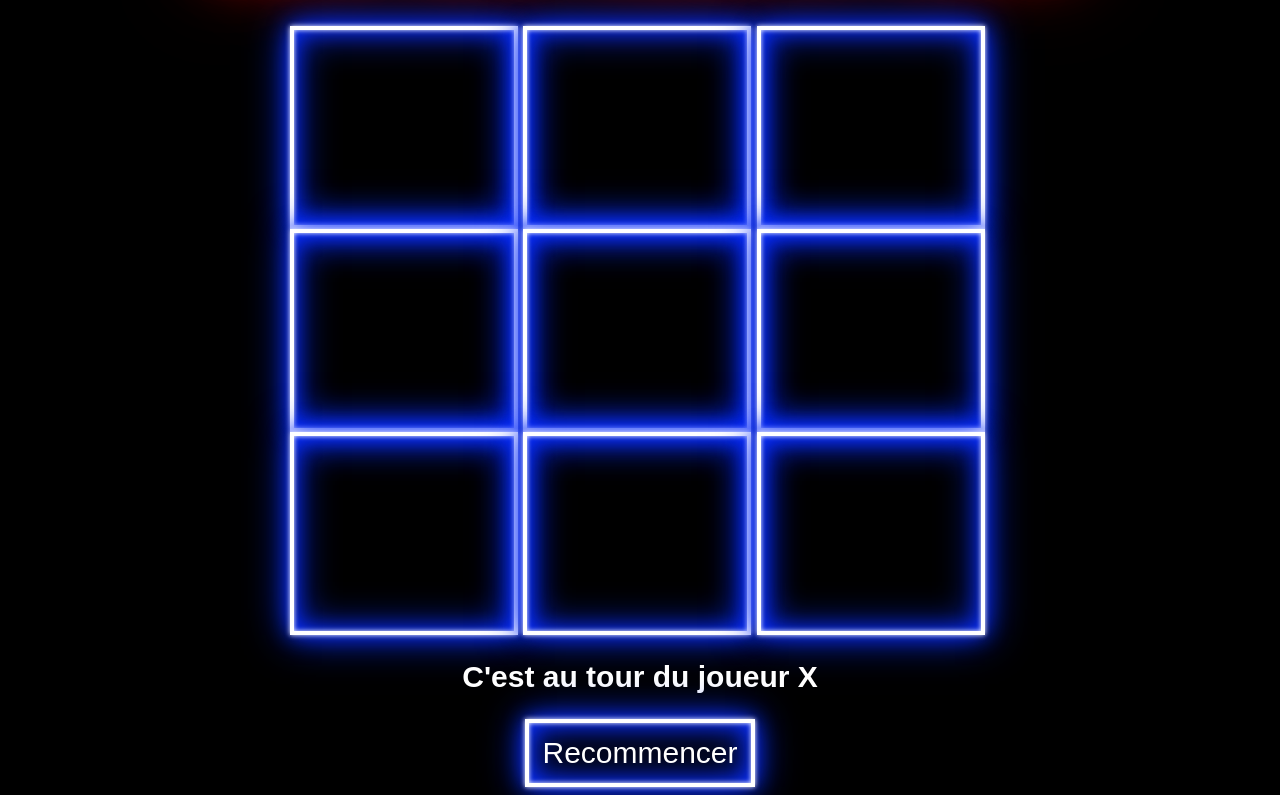
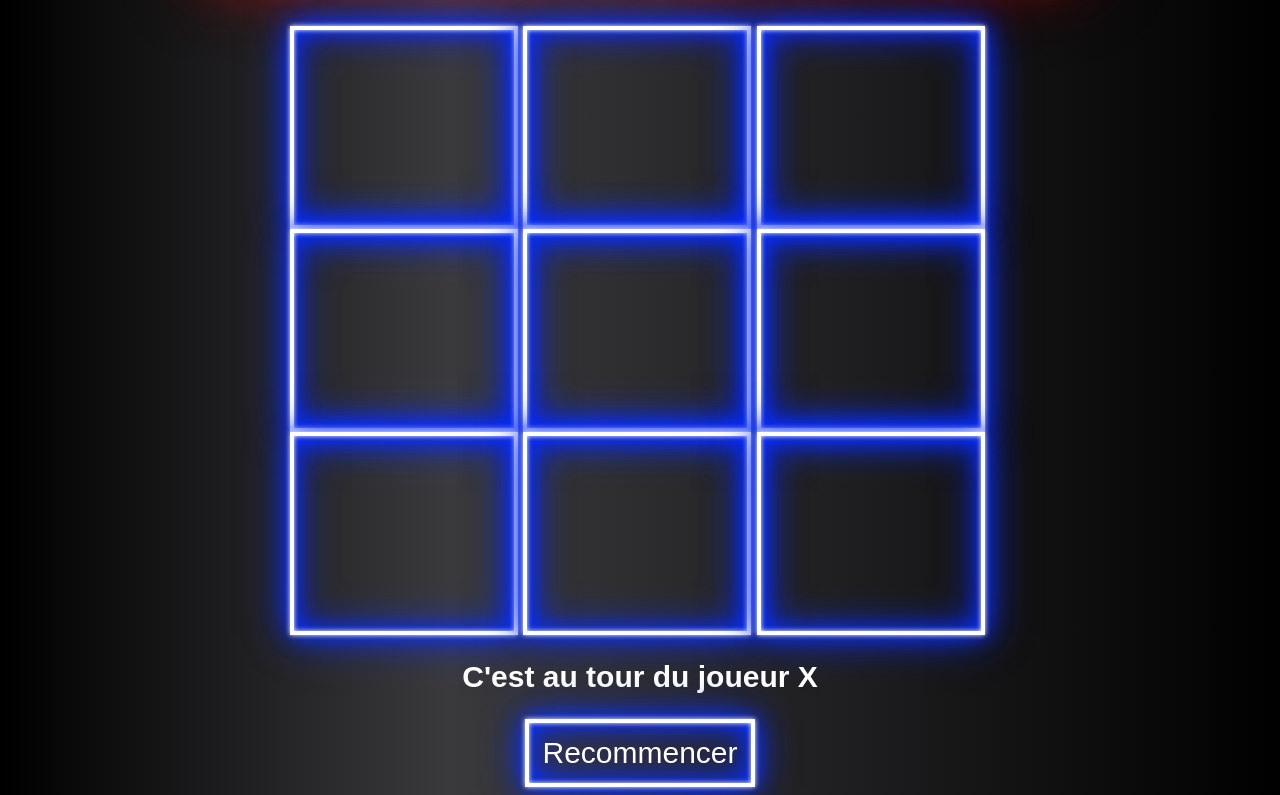
Before and after one commit to BenyNtb/js_challenge_oxo, a plain HTML site: page index.html in a window 1280 px wide. Shown: the part 137-932 px from the top of the page. Drawn offline with Linux system fonts and the light colour scheme.

Commit message:
fin morpion

```diff
--- a/public/css/style.css
+++ b/public/css/style.css
@@ -42,8 +42,10 @@ font-family: 'Exo 2', sans-serif;
 display: flex;
 flex-direction: column;
 align-items: center;
-background: #000;
-/* min-height: 100vh; */
+/* background: #000;
+background: linear-gradient(90deg, rgb(0, 0, 0) 0%, rgb(255, 255, 255) 35%,); */
+background: rgb(0,0,0);
+background: linear-gradient(90deg, rgba(0,0,0,1) 0%, rgb(58, 58, 61) 35%, rgb(0, 0, 0) 100%);
 }
 
 .case{
```
